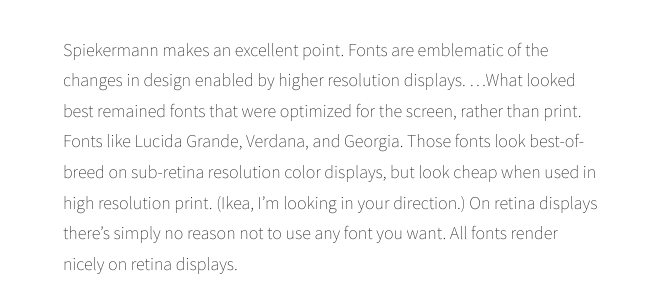
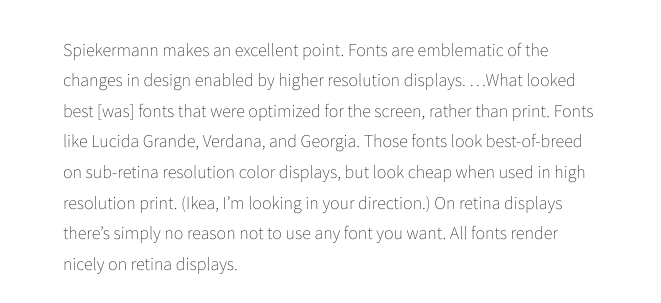
Before and after one commit to moyer/moyer.github.com, a Jekyll site: the page built from _posts/2013-05-22-skeuomorphism.md, in a window 1280 px wide and 900 px high, scrolled down 3063 px. Shown: the part 222-525 px from the top of the window, without its empty margins (308-969 px from the left). Built offline with Jekyll 4.4.1, drawn with Linux system fonts in a browser that asks for light colours; Markdown is read by kramdown in place of the engine named in the settings.

Commit message:
minor edit to Gruber's quote in "skeuomorphism"

```diff
--- a/_posts/2013-05-22-skeuomorphism.md
+++ b/_posts/2013-05-22-skeuomorphism.md
@@ -48,7 +48,7 @@
 
 He then uses this for further justification that Retina is responsible for the trend away from skeuomorphism:
 
-> Spiekermann makes an excellent point. Fonts are emblematic of the changes in design enabled by higher resolution displays. …What looked best remained fonts that were optimized for the screen, rather than print. Fonts like Lucida Grande, Verdana, and Georgia. Those fonts look best-of-breed on sub-retina resolution color displays, but look cheap when used in high resolution print. (Ikea, I’m looking in your direction.) On retina displays there’s simply no reason not to use any font you want. All fonts render nicely on retina displays.
+> Spiekermann makes an excellent point. Fonts are emblematic of the changes in design enabled by higher resolution displays. …What looked best [was] fonts that were optimized for the screen, rather than print. Fonts like Lucida Grande, Verdana, and Georgia. Those fonts look best-of-breed on sub-retina resolution color displays, but look cheap when used in high resolution print. (Ikea, I’m looking in your direction.) On retina displays there’s simply no reason not to use any font you want. All fonts render nicely on retina displays.
 
 But this reasoning doesn't actually support Gruber's theory.
 
```
